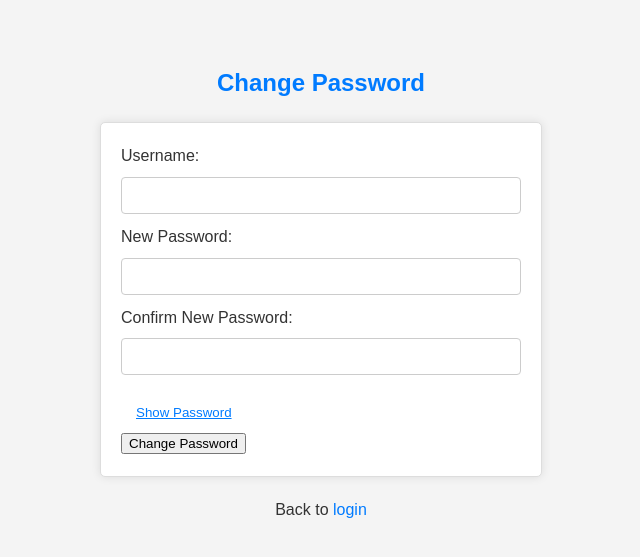
After one commit to m0bane/bubels, a PHP site: page /cpwd.php in a window 1280 px wide. The commit adds this page. Shown: the top 557 px of the page, without its empty margins (319-959 px from the left). Run offline with PHP 8.4, Linux system fonts and the light colour scheme.

Commit message:
stylki
gówno nic nie zrobiłem gówno gówno gówno gówno gówno gówno gówno gówno gówno gówno gówno gówno gówno gówno gówno gówno gówno gówno gówno gówno gówno gówno gówno gówno gówno gówno gówno gówno gówno gówno gówno gówno gówno gówno gówno

```diff
--- /dev/null
+++ b/booba.css
@@ -0,0 +1,97 @@
+/* Resetowanie stylów dla lepszej konsystencji */
+body, h2, form, label, p {
+    margin: 0;
+    padding: 0;
+}
+
+body {
+    font-family: 'Arial', sans-serif;
+    background-color: #f4f4f4;
+    color: #333;
+    line-height: 1.6;
+}
+
+h2 {
+    color: #007BFF;
+}
+
+form {
+    max-width: 400px;
+    margin: 20px auto;
+    padding: 20px;
+    background-color: #fff;
+    border: 1px solid #ddd;
+    border-radius: 5px;
+    box-shadow: 0 0 10px rgba(0, 0, 0, 0.1);
+}
+
+label {
+    display: block;
+    margin-bottom: 8px;
+}
+
+input[type="text"],
+input[type="password"] {
+    width: 100%;
+    padding: 10px;
+    margin-bottom: 10px;
+    border: 1px solid #ccc;
+    border-radius: 4px;
+    box-sizing: border-box;
+}
+
+button {
+    display: inline-block;
+    padding: 10px 15px;
+    background-color: #007BFF;
+    color: #fff;
+    border: none;
+    border-radius: 4px;
+    cursor: pointer;
+}
+
+button:hover {
+    background-color: #0056b3;
+}
+
+#toggleButton {
+    margin-top: 10px;
+    cursor: pointer;
+    color: #007BFF;
+    background: none;
+    border: none;
+    text-decoration: underline;
+}
+
+#toggleButton:hover {
+    color: #0056b3;
+}
+
+a {
+    color: #007BFF;
+    text-decoration: none;
+}
+
+a:hover {
+    text-decoration: underline;
+}
+
+/* Dodatkowe style dla sekcji z komunikatami */
+p.message {
+    margin-top: 10px;
+    padding: 10px;
+    border-radius: 4px;
+}
+
+/* Dodatkowe style dla przycisku "Play" */
+#playButton {
+    margin-top: 10px;
+}
+
+h2, p{
+    text-align:center;
+}
+
+h2{
+    margin-top:5%;
+}
--- /dev/null
+++ b/cpwd.php
@@ -0,0 +1,104 @@
+<!DOCTYPE html>
+<html lang="en">
+<head>
+    <meta charset="UTF-8">
+    <meta name="viewport" content="width=device-width, initial-scale=1.0">
+    <title>Change Password</title>
+    <link rel="stylesheet" href="booba.css">
+    <script>
+        function validateForm() {
+            var username = document.getElementById('username').value;
+            var newPassword = document.getElementById('newPassword').value;
+            var confirmPassword = document.getElementById('confirmPassword').value;
+
+            if (username.trim() === "") {
+                alert("Username cannot be empty.");
+                return false;
+            }
+
+            if (newPassword.length < 5 || newPassword.length > 15) {
+                alert("New password should be between 5 and 15 characters long.");
+                return false;
+            }
+
+            if (newPassword !== confirmPassword) {
+                alert("New password and confirm password do not match.");
+                return false;
+            }
+
+            return true;
+        }
+
+        function togglePassword() {
+            var newPasswordField = document.getElementById('newPassword');
+            var confirmPasswordField = document.getElementById('confirmPassword');
+
+            if (newPasswordField.type === 'password') {
+                newPasswordField.type = 'text';
+                confirmPasswordField.type = 'text';
+            } else {
+                newPasswordField.type = 'password';
+                confirmPasswordField.type = 'password';
+            }
+        }
+
+        function redirectToLoginPage() {
+            // Redirect to the bubels.php page
+            window.location.href = 'bubels.php';
+        }
+    </script>
+    <?php
+    session_start();
+
+    // Check if the form has been submitted
+    if ($_SERVER['REQUEST_METHOD'] == 'POST') {
+        // Get data from the form
+        $username = isset($_POST['username']) ? $_POST['username'] : '';
+        $newPasswordInput = $_POST['newPassword'];
+
+        // Check if username is provided
+        if (empty($username)) {
+            echo "Error: Username not provided.";
+            exit();
+        }
+
+        // Connect to the database
+        $conn = new mysqli('localhost', 'root', '', 'bubels_reg_log');
+
+        // Check the connection
+        if ($conn->connect_error) {
+            die("Database connection error: " . $conn->connect_error);
+        }
+
+        // Prepare and bind the update query
+        $updateQuery = $conn->prepare("UPDATE users SET password=? WHERE username=?");
+        $updateQuery->bind_param("ss", $newPasswordInput, $username);
+
+        // Execute the update query
+        if ($updateQuery->execute()) {
+            echo "Password updated successfully";
+        } else {
+            echo "Error updating password: " . $updateQuery->error;
+        }
+
+        // Close the prepared statement and database connection
+        $updateQuery->close();
+        $conn->close();
+    }
+    ?>
+</head>
+<body>
+    <h2>Change Password</h2>
+    <form method="post" action="cpwd.php" onsubmit="return validateForm()">
+        <label for="username">Username:</label>
+        <input type="text" name="username" id="username" required><br>
+        <label for="newPassword">New Password:</label>
+        <input type="password" name="newPassword" id="newPassword" minlength="5" maxlength="15"><br>
+        <label for="confirmPassword">Confirm New Password:</label>
+        <input type="password" name="confirmPassword" id="confirmPassword" minlength="5" maxlength="15"><br>
+        <button type="button" id="toggleButton" onclick="togglePassword()">Show Password</button><br>
+        <input type="submit" value="Change Password">
+    </form>
+    <p>Back to <a href="login.php">login</a></p>
+</body>
+</html>
--- a/register.php
+++ b/register.php
@@ -40,14 +40,15 @@ $conn->close();
     <meta charset="UTF-8">
     <meta name="viewport" content="width=device-width, initial-scale=1.0">
     <title>Registration</title>
+    <link rel="stylesheet" href="booba.css">
 </head>
 <body>
     <h2>Registration Form</h2>
     <form method="post" action="">
         <label for="username">Username:</label>
-        <input type="text" name="username" required maxlength="20"><br>
+        <input type="text" name="username" required maxlength="15"><br>
         <label for="password">Password:</label>
-        <input type="password" name="password" required minlength="10" maxlength="20"><br>
+        <input type="password" name="password" required minlength="5" maxlength="15"><br>
         <input type="submit" value="Register">
     </form>
     <p>Already have an account? <a href="login.php">Login</a></p>
```
Also changed, not shown: login.php (+11 -12 lines).
